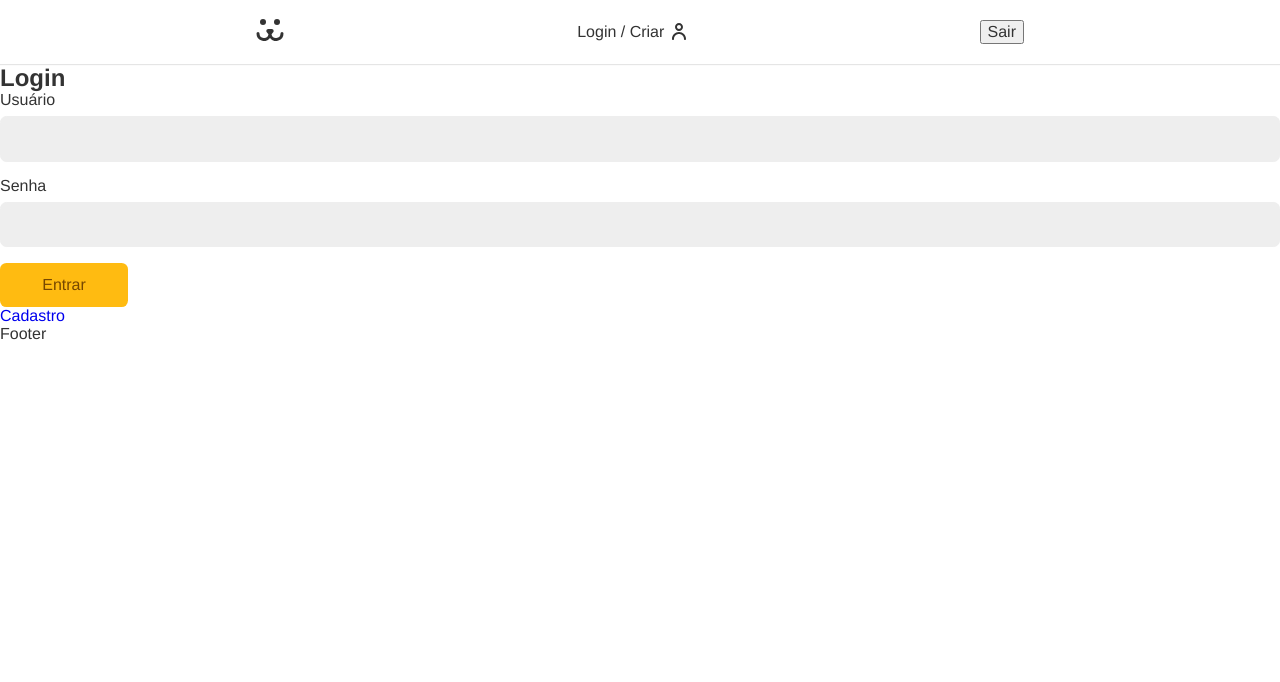
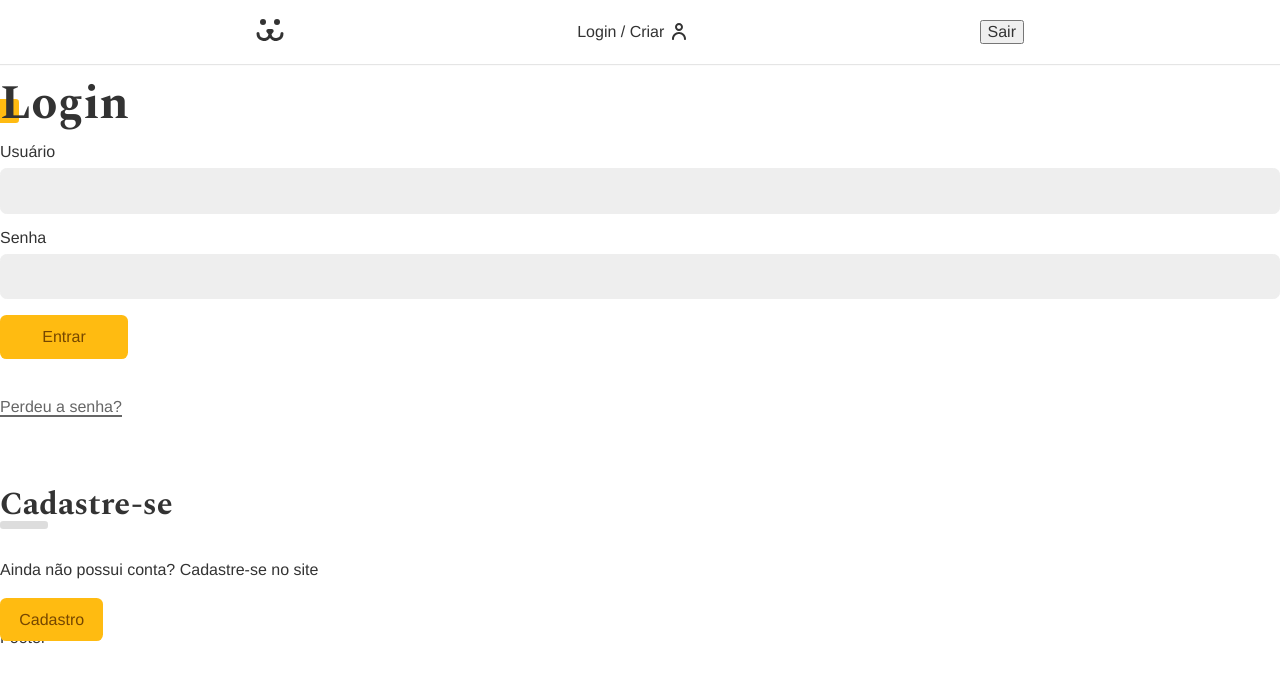
Before and after one commit to AelcioJozias/Projeto-dogs-react-origamid, a React (Vite) app: page /login in a window 1280 px wide. Shown: the top 682 px of the page. Built offline with nearby package versions, Linux system fonts and the light colour scheme.

Commit message:
[Visual] - criacao do componente de erro e customizacoes visuais na página de login

```diff
--- /dev/null
+++ b/Helper/Error.jsx
@@ -0,0 +1,6 @@
+import React from 'react';
+
+export const Error = ({ error }) => {
+  if (!error) return null;
+  return <p style={{ color: '#f31', margin: '1rem 0' }}>{error}</p>;
+};
--- a/src/App.css
+++ b/src/App.css
@@ -1,3 +1,5 @@
+@import url('https://fonts.googleapis.com/css2?family=Spectral:wght@400;700&display=swap');
+
 * {
   box-sizing: border-box; /* the border and the padding is calculus about the max width/height.
     Without this property, your elements growth more than you specify when you use border or padding
@@ -9,7 +11,7 @@
   padding-top: 4rem;
   color: #333;
   --type-firt: Helvetica, Arial, sans-serif;
-  --type-second: 'Spectral', Georgia;
+  --type-second: 'Spectral', georgia;
   font-family: var(--type-firt);
 }
 
@@ -37,6 +39,7 @@
 
 a {
   text-decoration: none;
+  color: #333;
 }
 
 .container {
@@ -44,3 +47,38 @@
   padding: 0 1rem;
   margin: 0 auto;
 }
+
+.title {
+  font-family: var(--type-second);
+  line-height: 1;
+  font-size: 3rem;
+  margin: 1rem 0;
+  position: relative;
+  z-index: 1;
+}
+
+.title::after {
+  content: '';
+  display: block;
+  width: 1.5rem;
+  height: 1.5rem;
+  background-color: #fb1;
+  position: absolute;
+  bottom: 5px;
+  left: -5px;
+  border-radius: 0.2rem;
+  z-index: -1;
+}
+
+.animeLeft {
+  opacity: 0;
+  transform: translateX(-20px);
+  animation: animeLeft 0.3s forwards;
+}
+
+@keyframes animeLeft {
+  to {
+    opacity: 1;
+    transform: initial;
+  }
+}
--- a/src/Components/Form/Input.jsx
+++ b/src/Components/Form/Input.jsx
@@ -1,5 +1,6 @@
 import React from 'react';
 import style from './Input.module.css';
+import { Error } from '../../../Helper/Error';
 
 export default function Input({
   label,
@@ -24,7 +25,7 @@
         onChange={onChange}
         onBlur={onBlur}
       />
-      {error && <p className={style.error}>{error}</p>}
+      <Error error={error} />
     </div>
   );
 }
--- a/src/Components/Login/LoginForm.jsx
+++ b/src/Components/Login/LoginForm.jsx
@@ -3,8 +3,10 @@
 import Input from '../Form/Input';
 import Button from '../Form/Button';
 import useForm from '../../../Hooks/useForm';
-import { TOKEN_POST, USER_GET } from '../../../api';
 import { UserContext } from '../../../UserContext';
+import { Error } from '../../../Helper/Error';
+import styles from './LoginForm.module.css';
+import stylesBtn from '../Form/Button.module.css';
 export default function LoginForm() {
   const username = useForm();
   const password = useForm();
@@ -23,9 +25,9 @@
   }
 
   return (
-    <section>
-      <h1>Login</h1>
-      <form onSubmit={handleSubmit}>
+    <section className="animeLeft">
+      <h1 className="title">Login</h1>
+      <form className={styles.form} onSubmit={handleSubmit}>
         <Input label="Usuário" type="text" name="username" {...username} />
         <Input label="Senha" type="password" name="password" {...password} />
         {loading ? (
@@ -33,10 +35,18 @@
         ) : (
           <Button>Entrar</Button>
         )}
-
-        {error && <p>{error}</p>}
+        <Error error={error} />
       </form>
-      <Link to="/login/criar">Cadastro</Link>
+      <Link className={styles.lost} to="/login/criar">
+        Perdeu a senha?
+      </Link>
+      <div className={styles.register}>
+        <h2 className={styles.subtitle}>Cadastre-se</h2>
+        <p>Ainda não possui conta? Cadastre-se no site</p>
+        <Link className={stylesBtn.button} to="/login/perdeu">
+          Cadastro
+        </Link>
+      </div>
     </section>
   );
 }
--- /dev/null
+++ b/src/Components/Login/LoginForm.module.css
@@ -0,0 +1,42 @@
+.form {
+  margin-bottom: 2rem;
+}
+
+.lost {
+  display: inline-block;
+  color: #666;
+  padding: 0.5rem 0;
+  line-height: 1;
+}
+
+.lost::after {
+  content: '';
+  height: 2px;
+  width: 100%;
+  background-color: currentColor;
+  display: block;
+}
+
+.register {
+  margin-top: 4rem;
+}
+
+.register p {
+  margin-top: 2rem;
+  margin-bottom: 2rem;
+}
+
+.subtitle {
+  font-family: var(--type-second);
+  line-height: 1;
+  font-size: 2rem;
+}
+
+.subtitle::after{
+  content: '';
+  display: block;
+  background: #ddd;
+  height: .5rem;
+  width: 3rem;
+  border-radius: .2rem;
+}
```
